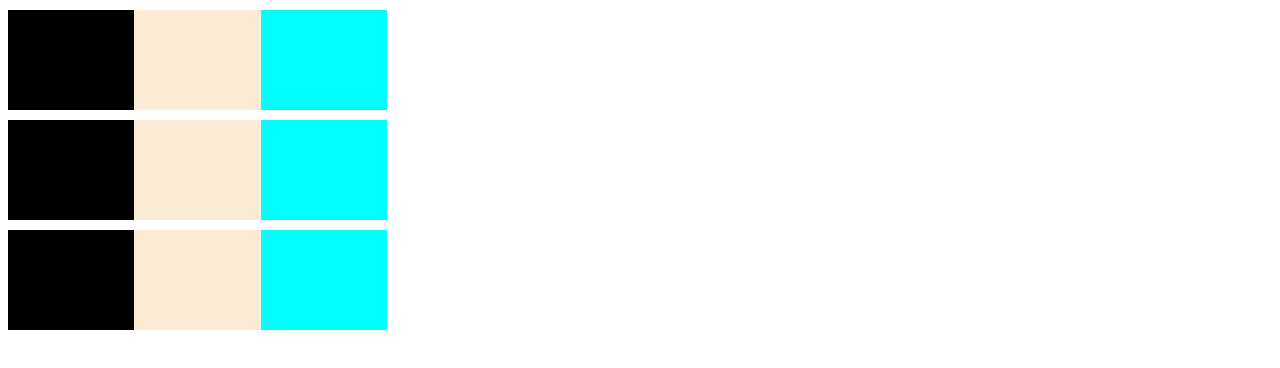
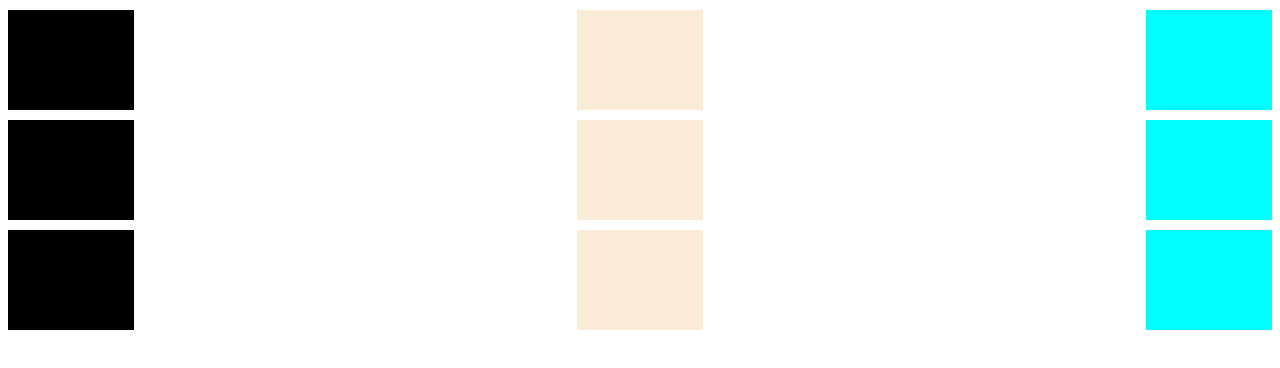
Before and after one commit to TestSmirk/download, a plain HTML site: page index.html in a window 1280 px wide. Drawn offline with Linux system fonts and the light colour scheme.

Commit message:
左中右

```diff
--- a/css/css.css
+++ b/css/css.css
@@ -10,12 +10,11 @@
     float: none;
     margin-top: 10px;
 }
-.right{
-    background-color: antiquewhite;
-    width:10%;
-    float: left;
+.right_right{
+    background-color: aqua;
+    width: 10%;
+    float: right;
     height: 100px;
-
 }
 .left{
     background-color: black;
@@ -23,9 +22,15 @@
     height: 100px;
     float: left;
 }
-.right_right{
-    float: left;
-    background-color: aqua;
-    width: 10%;
+
+.right{
+    background-color: antiquewhite;
+    width:10%;
+    margin:auto;
+    float: none;
     height: 100px;
+    left:0;
+    top:0;
+    right:0;
+    bottom: 0;
 }
--- a/index.html
+++ b/index.html
@@ -9,22 +9,20 @@
 </head>
 <body>
 <div class="container">
+    <div class="right_right"></div>
     <div class="left"></div>
     <div class="right"></div>
+</div>
+<div class="container">
     <div class="right_right"></div>
-</div>
-<div style="overflow:hidden;height: 100px;width: 10px;"></div>
-<div class="container">
     <div class="left"></div>
     <div class="right"></div>
-    <div class="right_right"></div>
 </div>
-<div style="overflow:hidden;height: 100px;width: 10px;"></div>
 <div class="container">
 
+    <div class="right_right"></div>
     <div class="left"></div>
     <div class="right"></div>
-    <div class="right_right"></div>
 </div>
 </body>
 </html>
```
Also changed, not shown: 1 other file.
